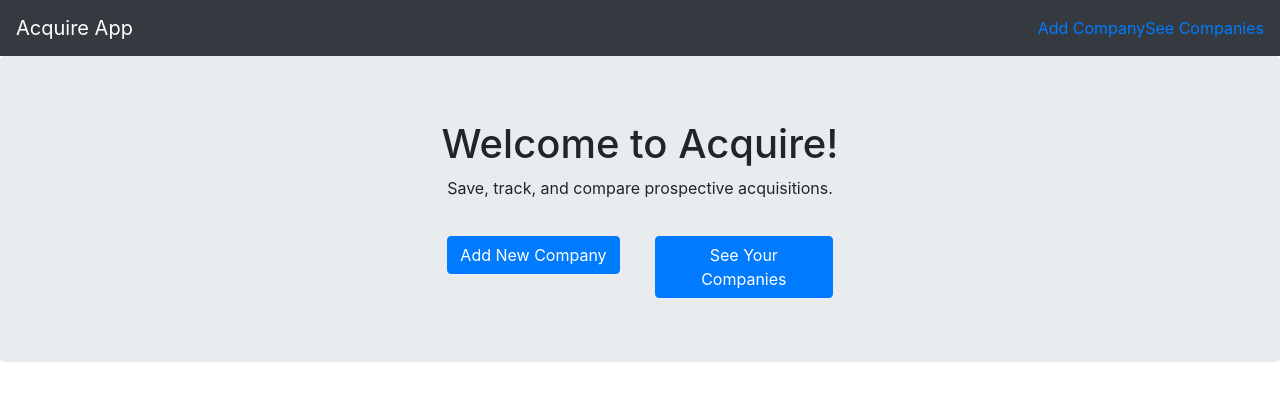
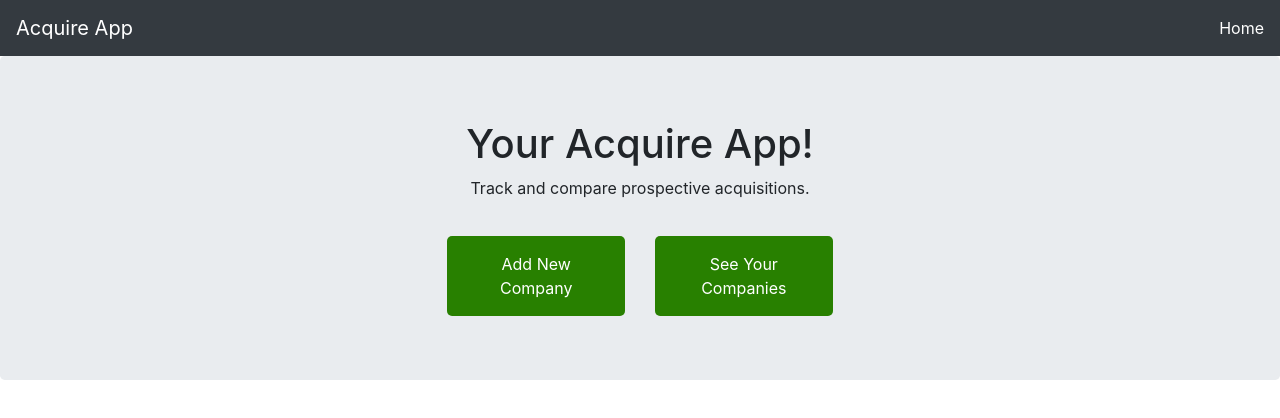
Before and after one commit to marthasharpe/new-acquire-app, a React (Create React App) app: page / in a window 1280 px wide. Shown: the top 418 px of the page. Built offline with nearby package versions, Linux system fonts and the light colour scheme.

Commit message:
Add company button to company tiles page

```diff
--- a/src/components/appBar/AppBar.js
+++ b/src/components/appBar/AppBar.js
@@ -4,15 +4,21 @@ import { Link } from 'react-router-dom';
 
 const AppBar = () => {
     return (
-        <Navbar bg="dark" variant="dark" sticky="top">
-            <Link to="/"><Navbar.Brand>Acquire App</Navbar.Brand></Link>
-            <Navbar.Toggle />
-            <Navbar.Collapse className="justify-content-end">
+        <Navbar
+            bg="dark"
+            variant="dark"
+            sticky="top"
+            className="justify-content-between"
+            >
+            <Navbar.Brand>Acquire App</Navbar.Brand>
                 <Nav>
-                    <Link to="/add">Add Company</Link>
-                    <Link to="/tiles">See Companies</Link>
+                    <Link
+                        style={{color: "white", textDecoration: "none"}}
+                        to="/"
+                        >
+                        Home
+                    </Link>
                 </Nav>
-            </Navbar.Collapse>
         </Navbar>
     )
 }
--- a/src/components/companyTiles/CompanyTiles.css
+++ b/src/components/companyTiles/CompanyTiles.css
@@ -0,0 +1,8 @@
+.new-company {
+    display: flex;
+    justify-content: center;
+    text-align: center;
+    padding: 0.5rem;
+    border-radius: 5px;
+    background-color: rgb(40, 128, 0);
+}
--- a/src/components/companyTiles/CompanyTiles.js
+++ b/src/components/companyTiles/CompanyTiles.js
@@ -1,15 +1,34 @@
 import React from 'react';
 import { connect } from 'react-redux';
 import { Link, withRouter } from 'react-router-dom';
-import { Row, Col, Container, Button, Accordion, Card, Badge } from 'react-bootstrap';
+import { Row, Col, Container, Button, Accordion, Card, Badge, Jumbotron } from 'react-bootstrap';
 import { deleteCompany } from './../../actions/actionCreators';
+import './CompanyTiles.css';
+
+const linkStyle = {
+    color: "white",
+    textDecoration: "none",
+}
 
 const CompanyTiles = (props) => {
     if (props.companies.length === 0) {
         return (
-            <Container>
-                <h3>You have no companies on file.</h3>
-            </Container>
+            <Jumbotron>
+                <Row className="justify-content-center">
+                    <h3 style={{textAlign: "center"}}>You have no companies on file.</h3>
+                </Row>
+                <Row
+                style={{marginTop: 20}}
+                className="justify-content-center">
+                <Col xs={{span: 6}} sm={{span: 4}}>
+                    <div className="new-company">
+                    <Link to="/add" style={linkStyle}>
+                        + Add New Company
+                    </Link>
+                    </div>
+                </Col>
+            </Row>
+            </Jumbotron>
         )
     } else {
         return (
@@ -22,7 +41,8 @@ const CompanyTiles = (props) => {
                                 as={Button} variant="link"
                                 eventKey={props.companies.indexOf(company)}
                                 >
-                                {company.info.name}<Badge variant="secondary">{company.status}</Badge>
+                                {company.info.name}
+                                <Badge variant="secondary">{company.status}</Badge>
                             </Accordion.Toggle>
                         </Card.Header>
                         <Accordion.Collapse
@@ -67,6 +87,17 @@ const CompanyTiles = (props) => {
                     </Card>
                 ))}
             </Accordion>
+            <Row
+                style={{marginTop: 20}}
+                className="justify-content-center">
+                <Col xs={{span: 6}} sm={{span: 4}}>
+                    <div className="new-company">
+                    <Link to="/add" style={linkStyle}>
+                        + Add New Company
+                    </Link>
+                    </div>
+                </Col>
+            </Row>
             </Container>
         );
     }
--- a/src/components/home/Home.css
+++ b/src/components/home/Home.css
@@ -0,0 +1,8 @@
+.link-container {
+    display: flex;
+    justify-content: center;
+    text-align: center;
+    padding: 1rem;
+    border-radius: 5px;
+    background-color: rgb(40, 128, 0);
+}
--- a/src/components/home/Home.js
+++ b/src/components/home/Home.js
@@ -1,32 +1,38 @@
 import React from 'react';
-import { Button, Row, Col, Jumbotron } from 'react-bootstrap';
+import { Row, Col, Jumbotron } from 'react-bootstrap';
 import { Link } from 'react-router-dom';
+import './Home.css';
+
+const linkStyle = {
+    color: "white",
+    textDecoration: "none",
+}
 
 const Home = () => {
     return (
         <Jumbotron>
             <Row className="justify-content-center">
-                <h1 style={{textAlign: "center"}}>Welcome to Acquire!</h1>
+                <h1 style={{textAlign: "center"}}>Your Acquire App!</h1>
             </Row>
             <Row className="justify-content-center">
                 <p style={{textAlign: "center"}}>
-                    Save, track, and compare prospective acquisitions.
+                    Track and compare prospective acquisitions.
                 </p>
             </Row>
             <Row style={{marginTop: 20}} className="justify-content-center">
                 <Col xs={{span: 4}} sm={{span: 2}}>
-                    <Button variant="primary">
-                        <Link to="/add" style={{textDecoration: 'none', color: 'white'}}>
-                            Add New Company
-                        </Link>
-                    </Button>
+                    <div className="link-container">
+                    <Link to="/add" style={linkStyle}>
+                        Add New Company
+                    </Link>
+                    </div>
                 </Col>
                 <Col xs={{span: 4}} sm={{span: 2}}>
-                    <Button variant="primary">
-                        <Link to="/tiles" style={{textDecoration: 'none', color: 'white'}}>
-                            See Your Companies
-                        </Link>
-                    </Button>
+                    <div className="link-container">
+                    <Link to="/tiles" style={linkStyle}>
+                        See Your Companies
+                    </Link>
+                    </div>
                 </Col>
             </Row>
         </Jumbotron>
```
